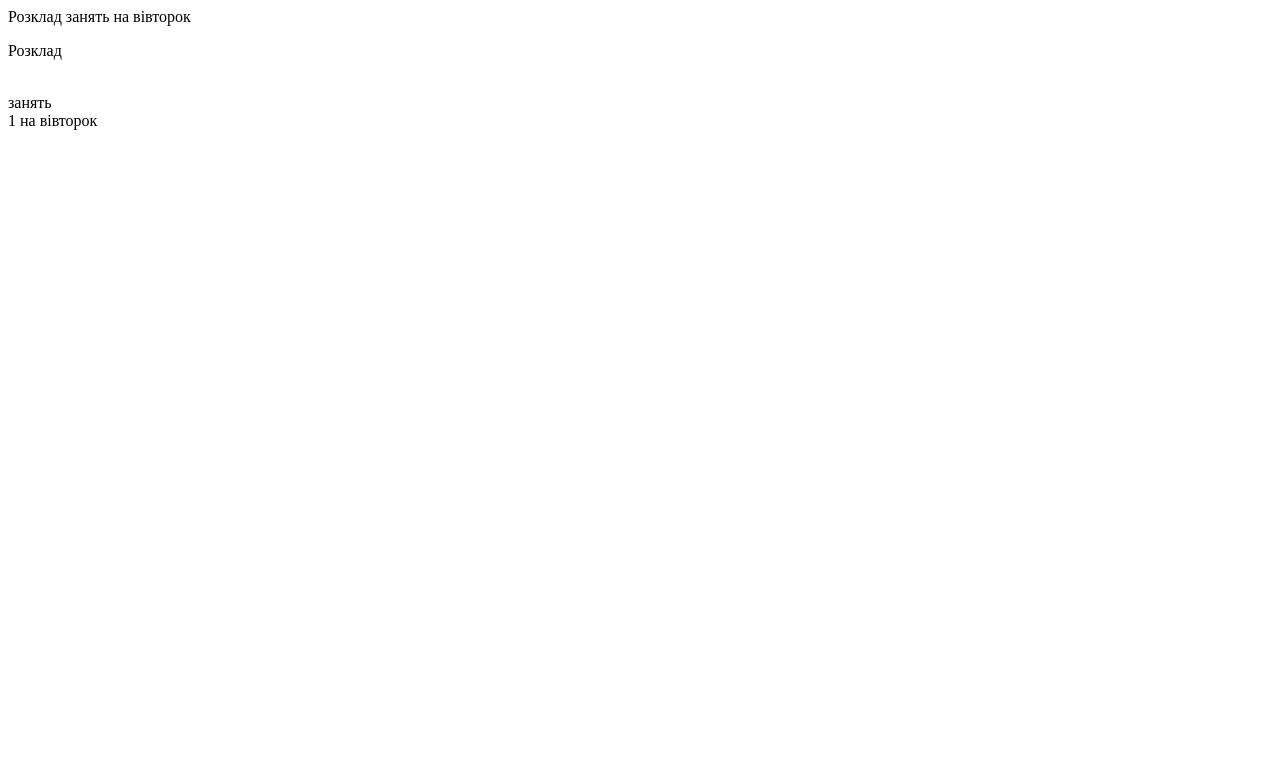
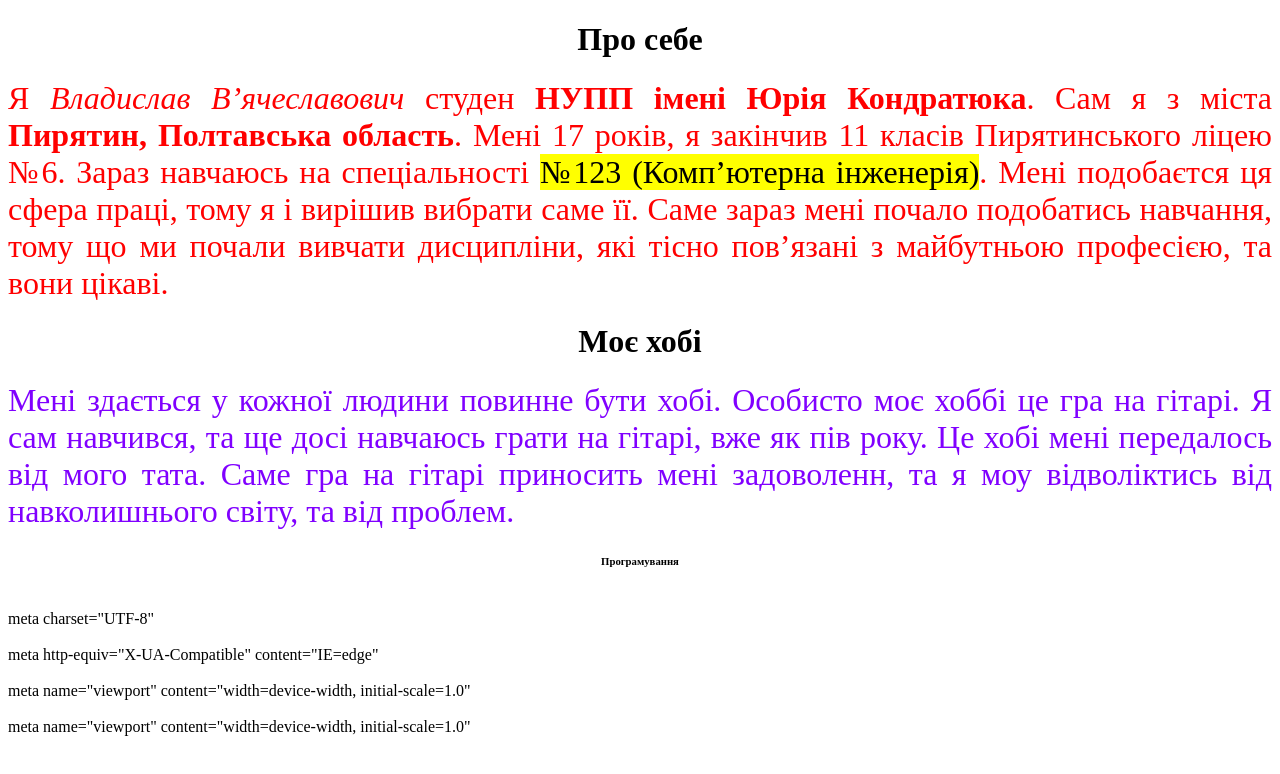
Before and after one commit to SQYZZE05/Web, a plain HTML site: page index.html in a window 1280 px wide. Drawn offline with Linux system fonts and the light colour scheme.

Commit message:
Add files via upload

```diff
--- a/index.html
+++ b/index.html
@@ -1,13 +1,24 @@
-<HTML>
-   <HEAD>
-   <title> Навчальний файл HTML </title>
-   <meta charset=UTF-8>
-   </HEAD>
-   <BODY> Розклад занять на вівторок
-   <P> Розклад </P>
-   <BR>занять</BR>1
-   на вівторок
+<!DOCTYPE html>
+<html lang="en">
+<head>
+  <meta charset="UTF-8">
+  <meta http-equiv="X-UA-Compatible" content="IE=edge">
+  <meta name="viewport" content="width=device-width, initial-scale=1.0">
+  <meta name="description" content="Інформація поро мене, Хобі, Програмування"/>
+  <meta name="keywords" content="Хобі, Програмування, Інформація, НУПП, Кондратюка, Університеті " />
+  <title>lybaretsLab-01 101TK</title>
+</head>
+<body>
+  <h1 align="center">Про себе</h1>
+  <p  align="justify"> <font size="6" color="#FFOOOO">   Я <i>Владислав В’ячеславович</i> студен <b> НУПП імені Юрія Кондратюка</b>. Сам я з міста <b>Пирятин, Полтавська область</b>. Мені 17 років, я закінчив 11 класів Пирятинського ліцею №6. Зараз навчаюсь на спеціальності <mark>№123 (Комп’ютерна інженерія)</mark>. Мені подобаєтся ця сфера праці, тому я і вирішив вибрати саме її. Саме зараз мені почало подобатись навчання, тому що ми почали вивчати дисципліни, які тісно пов’язані з майбутньою професією, та вони цікаві.    </p> </FONT>
+  <h1 align="center">Моє хобі</h1>
+  <p align="justify"> <font size="6" color="#8000FF"> Мені здається у кожної людини повинне бути хобі. Особисто моє хоббі це гра на гітарі. Я сам навчився, та ще досі навчаюсь грати на гітарі, вже як пів року. Це хобі мені передалось від мого тата. Саме гра на гітарі приносить мені задоволенн, та я моу відволіктись від навколишнього світу, та від проблем.</font> </p>
+    <h6 align="center"> Програмування</h6>
+    <br>meta charset="UTF-8"</br>
+    <br>meta http-equiv="X-UA-Compatible" content="IE=edge"</br>
+    <br>meta name="viewport" content="width=device-width, initial-scale=1.0"</br>
+    <br> meta name="viewport" content="width=device-width, initial-scale=1.0"</br>
+    </font>
 
-
- <BODY>
-</HTML>
+</body>
+</html>
```
